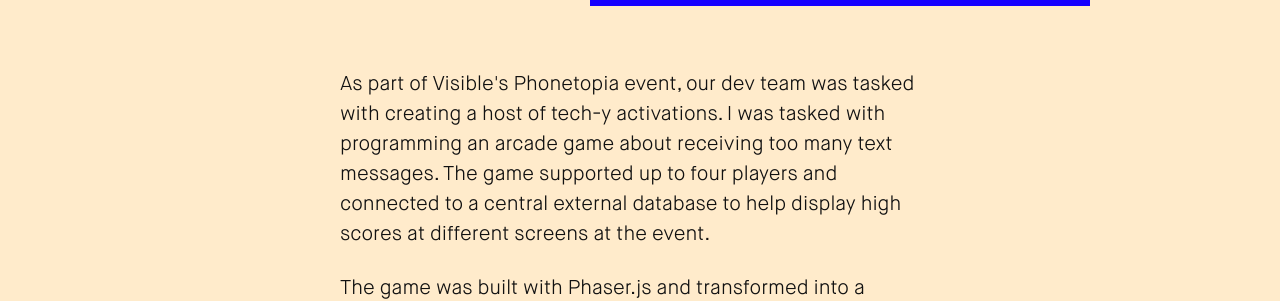
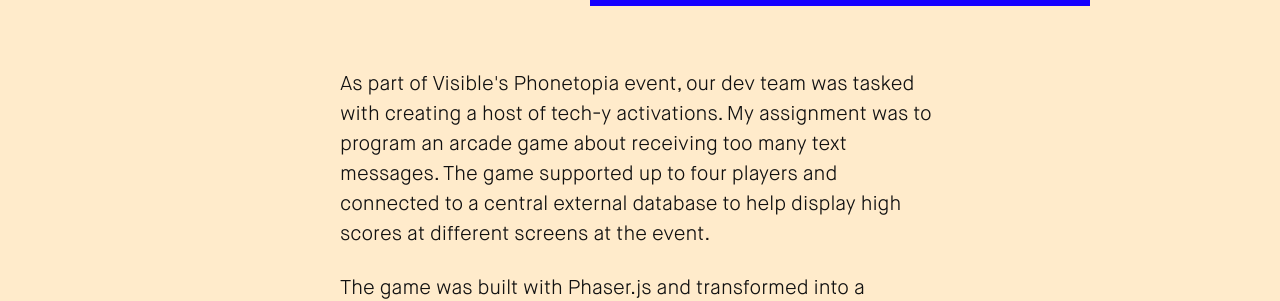
Before and after one commit to joecooper3/joecooper2021, a Next.js app: page /work/tap-out in a window 1280 px wide. Shown: the part 587-888 px from the top of the page. Built offline with nearby package versions, Linux system fonts and the light colour scheme.

Commit message:
Language tweak on Tap Out

```diff
--- a/pages/work/tap-out.tsx
+++ b/pages/work/tap-out.tsx
@@ -27,11 +27,10 @@ export default function TapOut() {
       >
         <p>
           As part of Visible's Phonetopia event, our dev team was tasked with
-          creating a host of tech-y activations. I was tasked with programming
-          an arcade game about receiving too many text messages. The game
-          supported up to four players and connected to a central external
-          database to help display high scores at different screens at the
-          event.
+          creating a host of tech-y activations. My assignment was to program an
+          arcade game about receiving too many text messages. The game supported
+          up to four players and connected to a central external database to
+          help display high scores at different screens at the event.
         </p>
         <p>
           The game was built with Phaser.js and transformed into a Windows app
```
